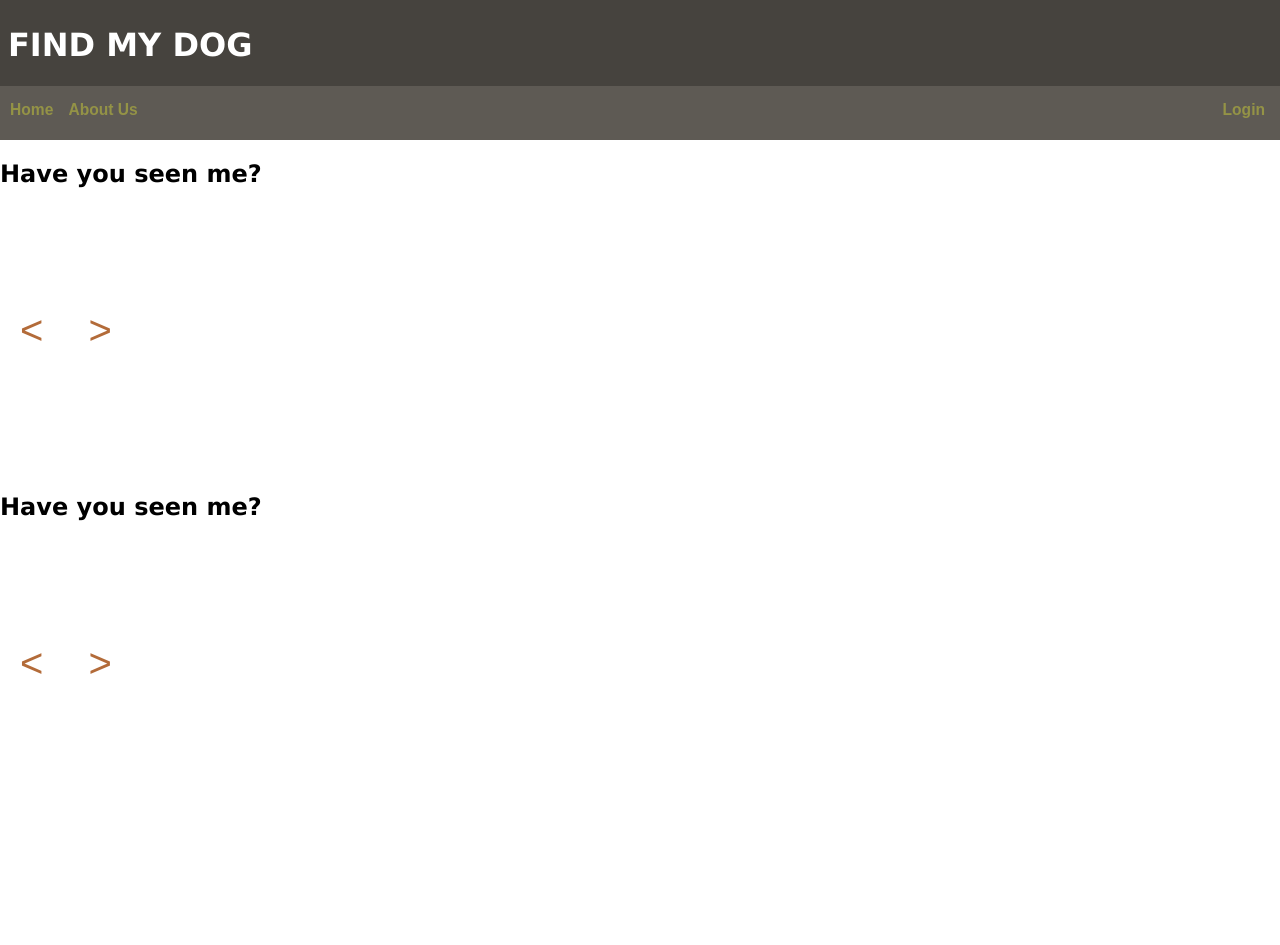
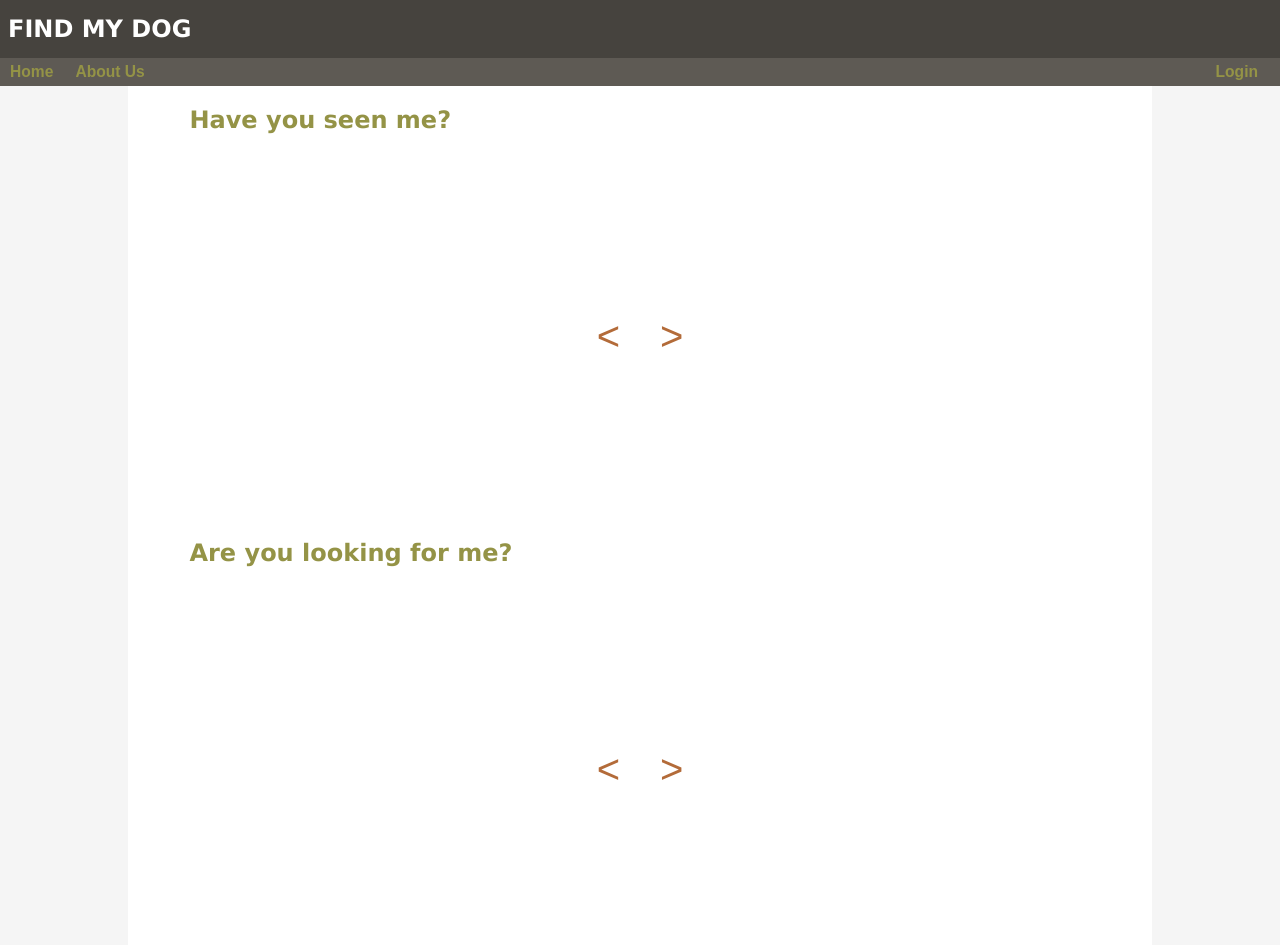
Before and after one commit to CBentin/Dog_Finder, a website: page public/index.html in a window 1280 px wide. Before the commit the page ends 806 px from the top, so only its background shows below. Drawn offline with Linux system fonts and the light colour scheme.

```diff
--- a/public/css/styles.css
+++ b/public/css/styles.css
@@ -1,23 +1,37 @@
 *{
     box-sizing: border-box;
+}
+
+h2{
+    margin: 20px 0px 20px 6%;
+    color: rgb(148, 147, 70);
+}
+
+p{
+    margin: 20px 6% 20px 6%;
+    font-weight: normal;
 }
 
 body{
     margin: 0;
     padding: 0;
     font-family: Verdana;
+    display: flex;
+    flex-direction: column;
+    align-items: center;
+    background-color: rgb(245, 245, 245);
 }
 
 header{
     width: 100%;
-    padding: 5px 0 0 0;
+    padding: 1px 0 0 0;
     margin: 0;
-    color: white;
     background-color: #46433E;
 }
 
-h1{
-    padding: 0 0 0 8px;
+header>h2{
+    margin: 14px 0 15px 8px;
+    color: white;
 }
 
 /*
@@ -34,8 +48,9 @@
 */
 
 .navBar{
+
     display: flex;
-    background-color: rgb(94, 90, 84);;
+    background-color: rgb(94, 90, 84);
 }
 
 .navMenuSpan{
@@ -54,12 +69,12 @@
 }
 
 .menuButton{
-    margin: 0 0 0 10px;
-    padding: 0;
+    margin: 3px 7px 0 10px;
+    padding: 0 0 0 0;
     border: none;
     color: rgb(148, 147, 70);
     background-color: rgb(94, 90, 84);
-    border-block-end: 5px solid;
+    border-block-end: 3px solid;
     border-block-end-color: rgb(94, 90, 84);
 }
 
@@ -68,8 +83,24 @@
     border-block-end-color: white;
 }
 
+.menuButton>h3{
+    margin: 2px 0 2px 0;
+}
+
+main{
+    width: 80%;
+    background-color: white;
+}
+
 .dogPostFeed{
+    display: flex;
+    flex-direction: column;
+}
 
+.dogPostFeed> div{
+    display: flex;
+    flex-direction: row;
+    justify-content: center;
 }
 
 .scrollButton{
@@ -88,6 +119,6 @@
     font-size: 40px;
     background-color: white;
     border: none;
-    padding: 100px 10px 100px 10px;
-    margin: 0 10px 20px 10px;
+    padding: 150px 10px 150px 10px;
+    margin: 10px;
 }
--- a/public/index.html
+++ b/public/index.html
@@ -7,7 +7,7 @@
 </head>
 <body>
     <header>
-        <h1 class='banner'>FIND MY DOG</h1>
+        <h2 class='banner'>FIND MY DOG</h2>
         <div class='navBar'>
             <span class='navMenuSpan'>
                 <button class='menuButton'><h3>Home</h3></button>
@@ -27,7 +27,7 @@
             </div>
         </section>
         <section class='dogPostFeed' id='foundDogs'>
-            <h2>Have you seen me?</h2>
+            <h2>Are you looking for me?</h2>
             <div>
                 <button type='reset' class='scrollButton' id='foundDogBack'>&#60</button>
                 <button type='submit' class='scrollButton' id='foundDogNext'>></button>
```
Also changed, not shown: public/about.html (added, +54 -0 lines), public/js/index.js (added).
